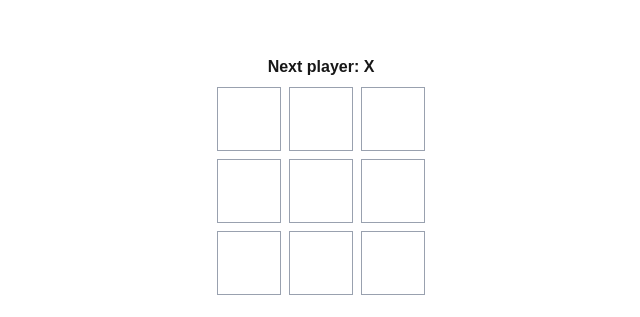
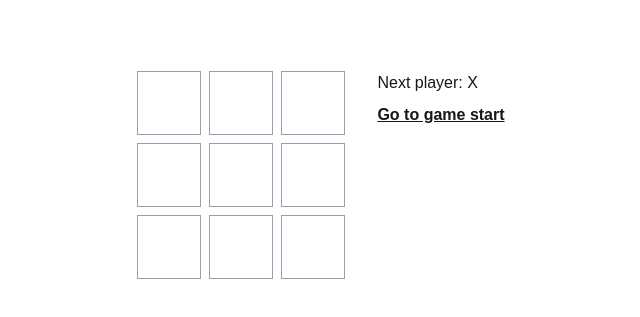
Before and after one commit to Kissu1/tic-tack-toe-next, a Next.js app: page / in a window 1280 px wide. Shown: the part 225-542 px from the top of the page, without its empty margins (319-959 px from the left). Built offline with nearby package versions, Linux system fonts and the light colour scheme.

Commit message:
Add turn tracking and turn navigation

```diff
--- a/src/app/page.tsx
+++ b/src/app/page.tsx
@@ -1,6 +1,6 @@
 'use client';
 
-import Game from '@/components/Game';
+import Game from '../components/game';
 
 export default function Page() {
   return (
--- a/src/components/game.tsx
+++ b/src/components/game.tsx
@@ -1,29 +1,70 @@
 'use client';
 
 import { useState } from 'react';
-import Board from './GameBoard';
+import Board from './gameBoard';
 import type { BoardState } from '../types';
+import { calculateWinner } from '../utils/calculateWinner';
 
 export default function Game() {
   const [history, setHistory] = useState<BoardState[]>([Array(9).fill(null)]);
   const [currentMove, setCurrentMove] = useState(0);
-
   const xIsNext = currentMove % 2 === 0;
   const currentSquares = history[currentMove];
 
-  function handlePlay(nextSquares: BoardState) {
+  function handlePlay(nextSquares: BoardState, moveIndex: number) {
     const nextHistory = [...history.slice(0, currentMove + 1), nextSquares];
     setHistory(nextHistory);
     setCurrentMove(nextHistory.length - 1);
   }
 
+  function jumpTo(move: number) {
+    setCurrentMove(move);
+  }
+
+  const winner = calculateWinner(currentSquares);
+
   return (
-    <div className="flex flex-col items-center gap-6 p-4">
-      <Board
-        squares={currentSquares}
-        xIsNext={xIsNext}
-        onPlay={handlePlay}
-      />
+    <div className="flex gap-8">
+      <div>
+        <Board squares={currentSquares} onPlay={handlePlay} xIsNext={xIsNext} />
+      </div>
+      <div>
+        <p className="mb-2">
+          {winner
+            ? `Winner: ${winner}`
+            : `Next player: ${xIsNext ? 'X' : 'O'}`}
+        </p>
+        <ol>
+          {history.map((squares, move) => {
+            let description: string;
+            if (move === 0) {
+              description = 'Go to game start';
+            } else {
+              // find the move that changed
+              const prev = history[move - 1];
+              const changedIndex = squares.findIndex(
+                (sq, i) => sq !== prev[i]
+              );
+              const row = Math.floor(changedIndex / 3) + 1;
+              const col = (changedIndex % 3) + 1;
+              description = `Go to move #${move} (${col}, ${row})`;
+            }
+
+            return (
+              <li key={move}>
+                <button
+                  onClick={() => jumpTo(move)}
+                  className={`${
+                    move === currentMove ? 'font-bold underline' : ''
+                  }`}
+                >
+                  {description}
+                </button>
+              </li>
+            );
+          })}
+        </ol>
+      </div>
     </div>
   );
 }
--- a/src/components/gameBoard.tsx
+++ b/src/components/gameBoard.tsx
@@ -1,25 +1,15 @@
-import Square from './Square';
+import Square from './square';
 import type { BoardProps } from '../types';
-import { calculateWinner } from '../utils/calculateWinner';
 
-export default function Board({ squares, xIsNext, onPlay }: BoardProps) {
-  const winner = calculateWinner(squares);
-
+export default function Board({ squares, onPlay, xIsNext }: BoardProps) {
   function handleClick(i: number) {
-    if (squares[i] || winner) return;
-
+    if (squares[i]) return;
     const nextSquares = squares.slice();
     nextSquares[i] = xIsNext ? 'X' : 'O';
-    onPlay(nextSquares);
+    onPlay(nextSquares, i);
   }
 
-  const status = winner
-    ? `Winner: ${winner}`
-    : `Next player: ${xIsNext ? 'X' : 'O'}`;
-
   return (
-    <div className="flex flex-col gap-2 items-center">
-      <div className="font-semibold">{status}</div>
     <div className="grid grid-cols-3 gap-2">
       {squares.map((value, idx) => (
         <Square
@@ -29,6 +19,5 @@ export default function Board({ squares, xIsNext, onPlay }: BoardProps) {
         />
       ))}
     </div>
-    </div>
   );
 }
--- a/src/types.ts
+++ b/src/types.ts
@@ -9,6 +9,6 @@ export interface SquareProps {
 
 export interface BoardProps {
   squares: BoardState;
+  onPlay: (nextSquares: BoardState, moveIndex: number) => void;
   xIsNext: boolean;
-  onPlay: (nextSquares: BoardState) => void;
 }
```
Lines whose indentation alone changed are shown as unchanged.
